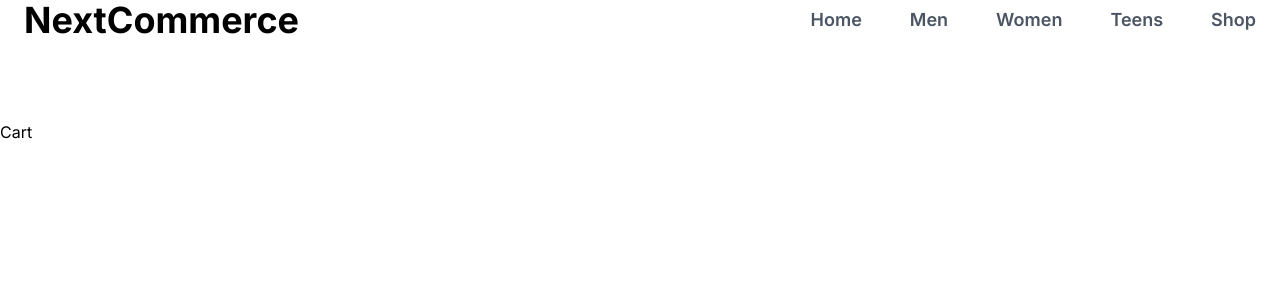
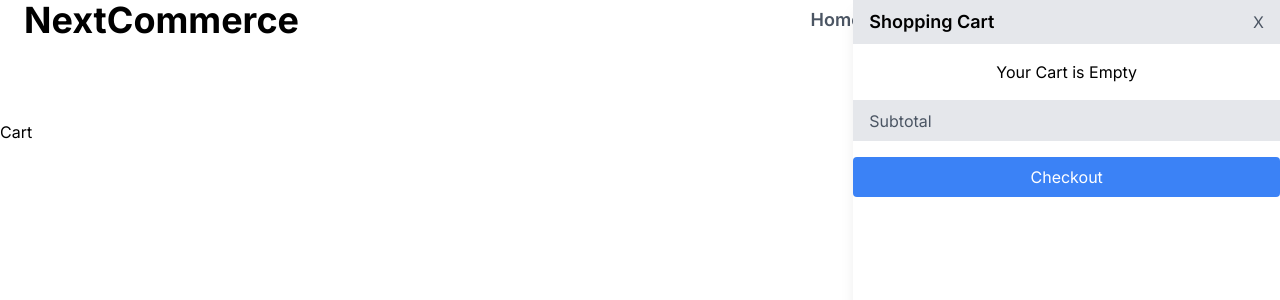
Before and after one commit to ChristianWare/ecomm-mach-3, a Next.js app: page /cart in a window 1280 px wide. Shown: the top 300 px of the page. Built offline with nearby package versions, Linux system fonts and the light colour scheme.

Commit message:
cart toggle

```diff
--- a/src/app/interface.ts
+++ b/src/app/interface.ts
@@ -8,7 +8,6 @@ export interface simplifiedProduct {
   name: string;
   isFeatured: boolean;
   quantity: number;
-  images?: any[]; // Add a simplified version of the images property
 }
 
 export interface fullProduct {
@@ -22,9 +21,3 @@ export interface fullProduct {
   price_id: string;
   quantity: number;
 }
-
-export interface StateProps {
-  ecomm: {
-    productData: simplifiedProduct[];
-  };
-}
--- a/src/app/layout.tsx
+++ b/src/app/layout.tsx
@@ -3,6 +3,7 @@ import { Inter } from "next/font/google";
 import "./globals.css";
 import Navbar from "@/components/Navbar";
 import { Providers } from "@/redux/Providers";
+import Cart from "@/components/Cart/Cart";
 
 const inter = Inter({ subsets: ["latin"] });
 export const metadata: Metadata = {
@@ -19,6 +20,7 @@ export default function RootLayout({
     <html lang='en'>
       <body className={inter.className}>
         <Providers>
+          <Cart />
           <Navbar />
           {children}
         </Providers>
--- /dev/null
+++ b/src/components/Cart/Cart.tsx
@@ -0,0 +1,106 @@
+"use client";
+
+import { useAppDispatch, useAppSelector } from "@/hooks/storeHook";
+import { removeItemFromCart, toggleCart } from "@/redux/features/cartSlice";
+import Image from "next/image";
+import { FC } from "react";
+import { RiCloseLine } from "react-icons/ri";
+
+const Cart: FC = () => {
+  const {
+    cart: { showCart, cartItems },
+  } = useAppSelector((state) => state);
+
+  const dispatch = useAppDispatch();
+
+  const handleRemoveItem = (id: string) =>
+    dispatch(removeItemFromCart({ _id: id }));
+
+  return (
+    <div
+      className={`${classNames.container} ${
+        showCart ? "translate-x-0" : "translate-x-full"
+      }`}
+    >
+      <div className={classNames.header}>
+        <h2 className={classNames.title}>Shopping Cart</h2>
+        <button
+          className={classNames.closeBtn}
+          onClick={() => dispatch(toggleCart())}
+        >
+          X
+        </button>
+      </div>
+
+      <div className={classNames.itemContainer}>
+        {cartItems && cartItems.length > 0 ? (
+          cartItems.map((item) => (
+            <div key={item._id} className={cartItemClassNames.container}>
+              <Image
+                width={100}
+                height={100}
+                src={item.images[0].url}
+                alt={item.name}
+                className={cartItemClassNames.image}
+              />
+              <div className={cartItemClassNames.details}>
+                <h3 className={cartItemClassNames.name}>{item.name}</h3>
+                <p className={cartItemClassNames.price}>
+                  $ {item.price.toFixed(2)}
+                </p>
+              </div>
+              <div className={cartItemClassNames.quantityContainer}>
+                <span className={cartItemClassNames.quantity}>
+                  {item.quantity}
+                </span>
+                <button
+                  onClick={() => handleRemoveItem(item._id)}
+                  className={cartItemClassNames.removeButton}
+                >
+                  <RiCloseLine />
+                </button>
+              </div>
+            </div>
+          ))
+        ) : (
+          <p>Your Cart is Empty</p>
+        )}
+      </div>
+      <div className={classNames.subtotalContainer}>
+        <span className={classNames.subtotalText}>Subtotal</span>
+        {/* <span className={classNames.subtotalPrice}>$ {totalPrice}</span> */}
+      </div>
+      {/* <button onClick={checkoutHandler} className={classNames.checkoutBtn}> */}
+      <button className={classNames.checkoutBtn}>
+        Checkout
+      </button>
+    </div>
+  );
+};
+export default Cart;
+
+const classNames = {
+  container:
+    "fixed top-0 right-0 z-50 h-screen w-4/5 md:w-1/3 bg-white shadow-lg transform transition-transform duration-300 ease-in-out",
+  header: "px-4 py-2 bg-gray-200 flex items-center justify-between",
+  title: "text-lg font-semibold",
+  closeBtn: "text-gray-600 hover:text-gray-800",
+  itemContainer: "p-4 flex flex-col items-center border-b",
+  subtotalContainer: "px-4 py-2 bg-gray-200 flex items-center justify-between",
+  subtotalText: "text-gray-600",
+  subtotalPrice: "font-semibold",
+  checkoutBtn:
+    "w-full py-2 bg-blue-500 text-white rounded mt-4 hover:bg-blue-600",
+};
+
+const cartItemClassNames = {
+  container: "flex items-center py-2 border-b",
+  image: "w-12 h-12 object-cover mr-4",
+  details: "flex-1",
+  name: "text-sm md:text-base font-medium",
+  price: "text-gray-600",
+  quantityContainer: "flex items-center",
+  quantity: "px-2",
+  removeButton:
+    "w-6 h-6 bg-gray-200 text-gray-600 flex items-center justify-center rounded ml-2",
+};
--- a/src/redux/features/cartSlice.ts
+++ b/src/redux/features/cartSlice.ts
@@ -11,7 +11,7 @@ const cartFromLocalStorage =
     : [];
 
 const initialState: CartState = {
-  showCart: false,
+  showCart: true,
   cartItems: cartFromLocalStorage,
 };
 
@@ -25,7 +25,7 @@ const cartSlice = createSlice({
     addItemToCart: (state, action: PayloadAction<any>) => {
       const newItem = action.payload;
       const existingitem = state.cartItems.find(
-        (item) => item.id === newItem.id
+        (item) => item._id === newItem._id
       );
       if (existingitem) {
         existingitem.quantity = newItem.quantity;
@@ -34,9 +34,9 @@ const cartSlice = createSlice({
       }
       localStorage.setItem("cart", JSON.stringify(state.cartItems));
     },
-    removeItemFromCart: (state, action: PayloadAction<{ id: string }>) => {
-      const itemId = action.payload.id;
-      const updatedState = state.cartItems.filter((item) => item.id !== itemId);
+    removeItemFromCart: (state, action: PayloadAction<{ _id: string }>) => {
+      const itemId = action.payload._id;
+      const updatedState = state.cartItems.filter((item) => item._id !== itemId);
       state.cartItems.splice(0, state.cartItems.length, ...updatedState);
 
       localStorage.setItem("cart", JSON.stringify(state.cartItems));
```
